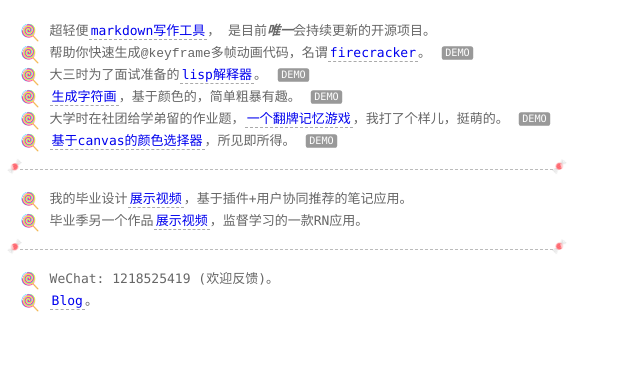
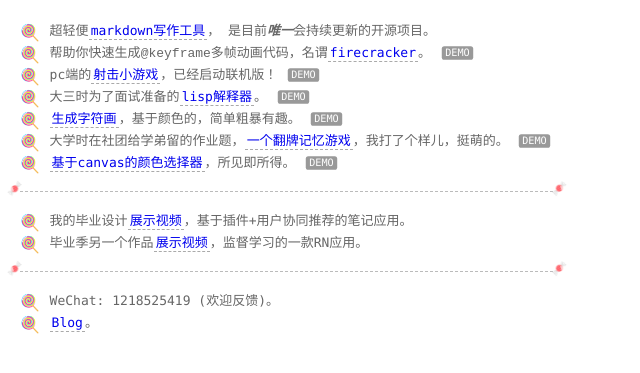
Before and after one commit to liuxing6103/liuxing6103.github.io, a Jekyll site: the page built from laboratory/index.html, in a window 1280 px wide. Shown: the top 373 px of the page, without its empty margins (0-640 px from the left). Built offline with Jekyll 4.4.1, drawn with Linux system fonts in a browser that asks for light colours.

Commit message:
lab page add game item

```diff
--- a/_layouts/laboratory.html
+++ b/_layouts/laboratory.html
@@ -81,6 +81,10 @@
           <span class="demo"><a target="_blank" href="http://shaomingquan.github.io/firecracker/">DEMO</a></span>
         </li>
         <li>
+          pc端的<a target="_blank" href="https://github.com/shaomingquan/flychicken/tree/smq/demo">射击小游戏</a>，已经启动联机版！
+          <span class="demo"><a target="_blank" href="http://shaomingquan.github.io/shotshot/">DEMO</a></span>
+        </li>
+        <li>
           大三时为了面试准备的<a target="_blank" href="https://github.com/shaomingquan/schemer">lisp解释器</a>。
           <span class="demo"><a target="_blank" href="http://shaomingquan.github.io/funcfunc/">DEMO</a></span>
         </li>
```
